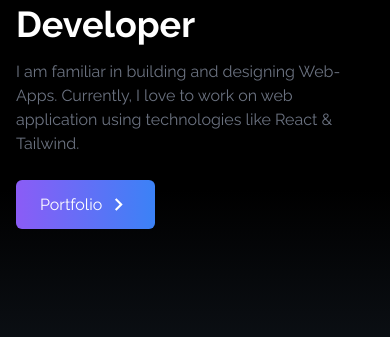
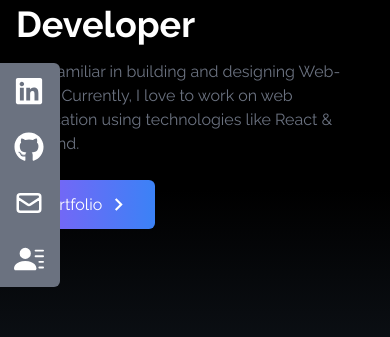
Before and after one commit to gunal-01/Gunal-Dev, a React (Create React App) app: page / in a window 390 px wide. Shown: the part 232-569 px from the top of the page. Built offline with nearby package versions, Linux system fonts and the light colour scheme.

Commit message:
social-links-changed-to-mobile-view

```diff
--- a/src/components/SocialLinks.jsx
+++ b/src/components/SocialLinks.jsx
@@ -31,7 +31,7 @@ const SocialLinks = () => {
           Mail <HiOutlineMail size={30} />
         </>
       ),
-      href: "https://www.gunalprakash006@gmail.com",
+      href: "mailto:gunalprakash006@gmail.com", // Changed to a proper mailto link
     },
     {
       id: 4,
@@ -47,7 +47,8 @@ const SocialLinks = () => {
   ];
 
   return (
-    <div className="hidden lg:flex flex-col top-[35%] left-0 fixed">
+    <div className="flex flex-col top-[35%] left-0 fixed">
+      {/* Removed lg:hidden to make it visible on all screen sizes */}
       <ul>
         {links.map(({ id, child, href, style, download }) => (
           <li
```
